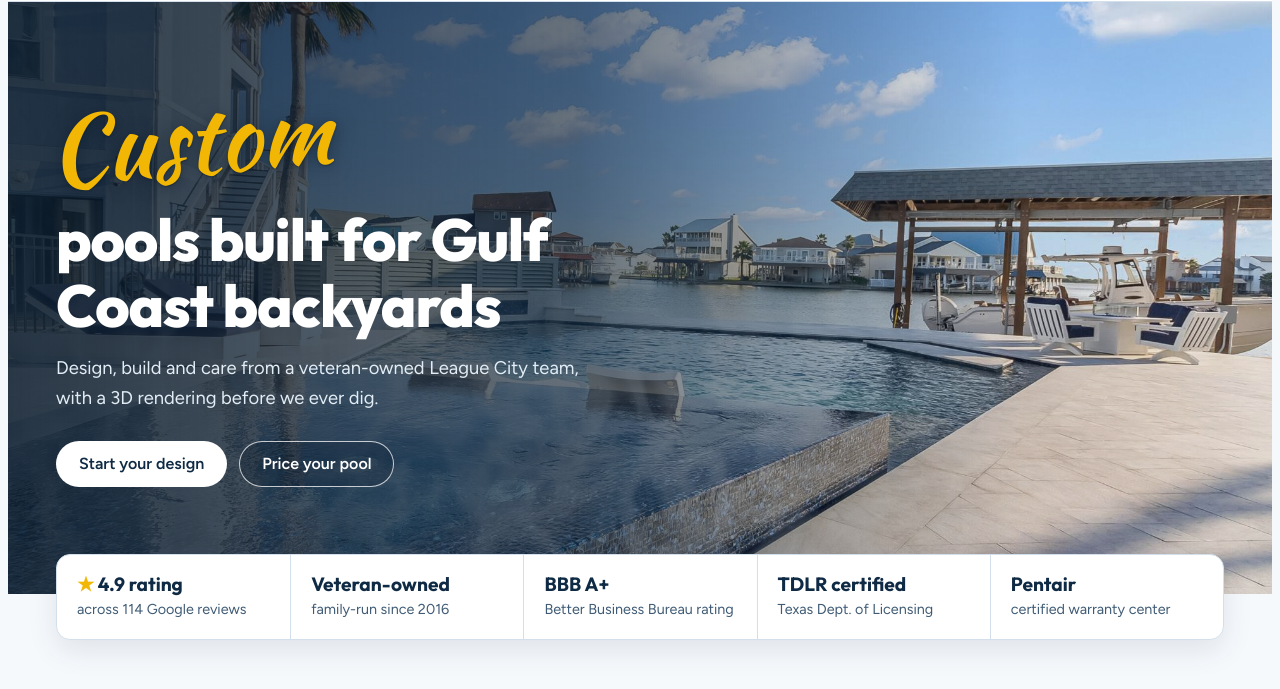
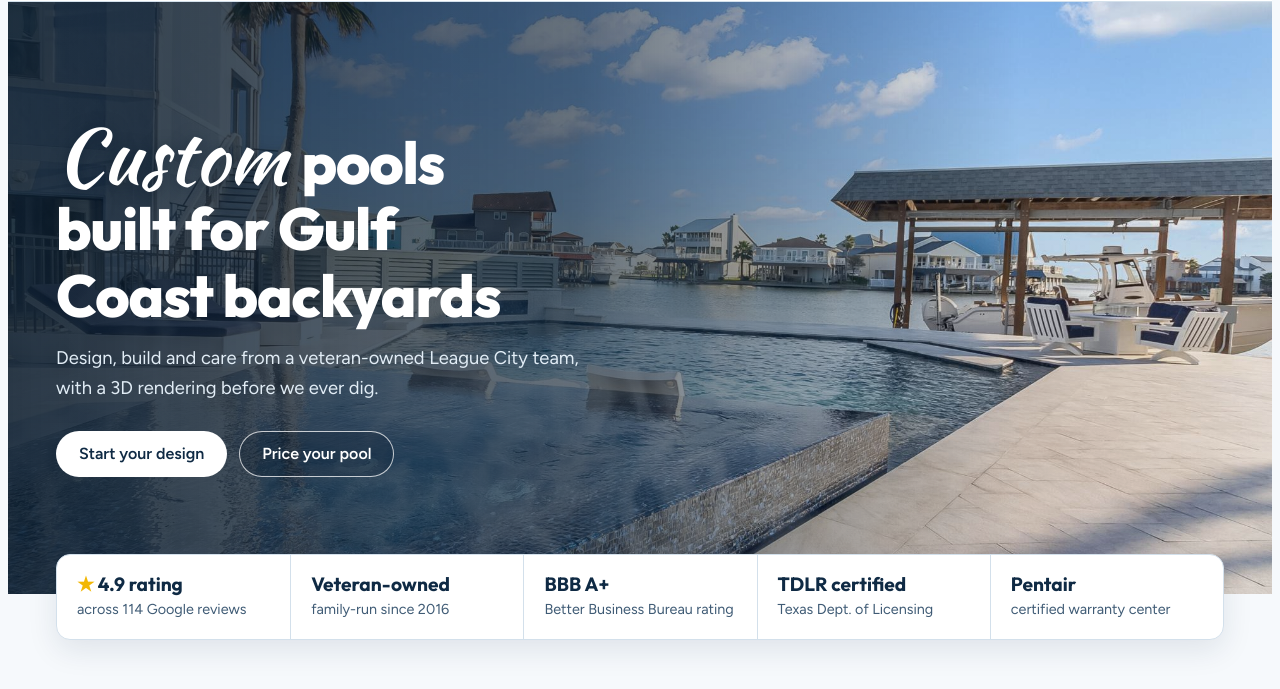
Before and after one commit to DaisyDakotaBrain/southern-charm-ideas, a plain HTML site: page website/index.html in a window 1280 px wide. Shown: the part 111-800 px from the top of the page. Drawn offline with Linux system fonts and the light colour scheme.

Commit message:
Hero: Custom inline and white
Co-Authored-By: Claude Opus 5.5 <noreply@anthropic.com>

```diff
--- a/website/index.html
+++ b/website/index.html
@@ -123,7 +123,7 @@ header { position: sticky; top: env(safe-area-inset-top, 0px); z-index: 9; backg
 .hero-photo .wrap { position: relative; z-index: 2; width: 100%; padding-block: 56px; }
 .hero-copy { max-width: 600px; }
 .hero-copy h1 { font-size: clamp(2.2rem, 1.5rem + 3vw, 3.7rem); font-weight: 800; letter-spacing: -.02em; }
-.hero-copy h1 .custom { display: inline-block; font-family: 'Kaushan Script', 'Brush Script MT', cursive; font-weight: 400; font-size: 1.6em; line-height: .95; letter-spacing: 0; color: var(--sun); transform: rotate(-5deg); transform-origin: left bottom; margin: 0 0 .08em -.04em; padding-right: .12em; text-shadow: 0 2px 18px rgba(8, 26, 44, .55), 0 1px 2px rgba(8, 26, 44, .5); }
+.hero-copy h1 .custom { display: inline-block; font-family: 'Kaushan Script', 'Brush Script MT', cursive; font-weight: 400; font-size: 1.3em; line-height: 1; letter-spacing: 0; color: #ffffff; padding-right: .06em; text-shadow: 0 2px 16px rgba(8, 26, 44, .5); }
 .hero-copy p { margin-top: 16px; font-size: 1.15rem; color: #e2edf6; max-width: 46ch; }
 .hero-ctas { display: flex; flex-wrap: wrap; gap: 12px; margin-top: 28px; }
 @media (max-width: 700px) { .hero-photo::before { background: linear-gradient(180deg, rgba(8, 26, 44, .45) 0%, rgba(8, 26, 44, .88) 70%); } .hero-photo { align-items: flex-end; } }
@@ -481,7 +481,7 @@ footer { background: var(--surface); border-top: 1px solid var(--line); padding-
     <div class="caustics" aria-hidden="true"><i></i><i></i></div>
     <div class="wrap">
       <div class="hero-copy">
-        <h1><span class="custom">Custom</span><br> pools built for Gulf Coast backyards</h1>
+        <h1><span class="custom">Custom</span> pools built for Gulf Coast backyards</h1>
         <p>Design, build and care from a veteran-owned League City team, with a 3D rendering before we ever dig.</p>
         <div class="hero-ctas">
           <a class="btn btn-light" href="#contact">Start your design</a>
@@ -970,7 +970,7 @@ footer { background: var(--surface); border-top: 1px solid var(--line); padding-
   if (!reduce) {
     const h = $('.hero-copy h1');
     const lead = $('.custom', h), rest = h.lastChild.textContent.trim().split(' ');
-    h.innerHTML = (lead ? `<span class="w custom" style="--i:0">${lead.textContent}</span><br> ` : '') + rest.map((w, i) => `<span class="w" style="--i:${i + 1}">${w}</span>`).join(' ');
+    h.innerHTML = (lead ? `<span class="w custom" style="--i:0">${lead.textContent}</span> ` : '') + rest.map((w, i) => `<span class="w" style="--i:${i + 1}">${w}</span>`).join(' ');
     document.body.classList.add('intro');
     setTimeout(() => document.body.classList.remove('intro'), 1800);
   }
```
